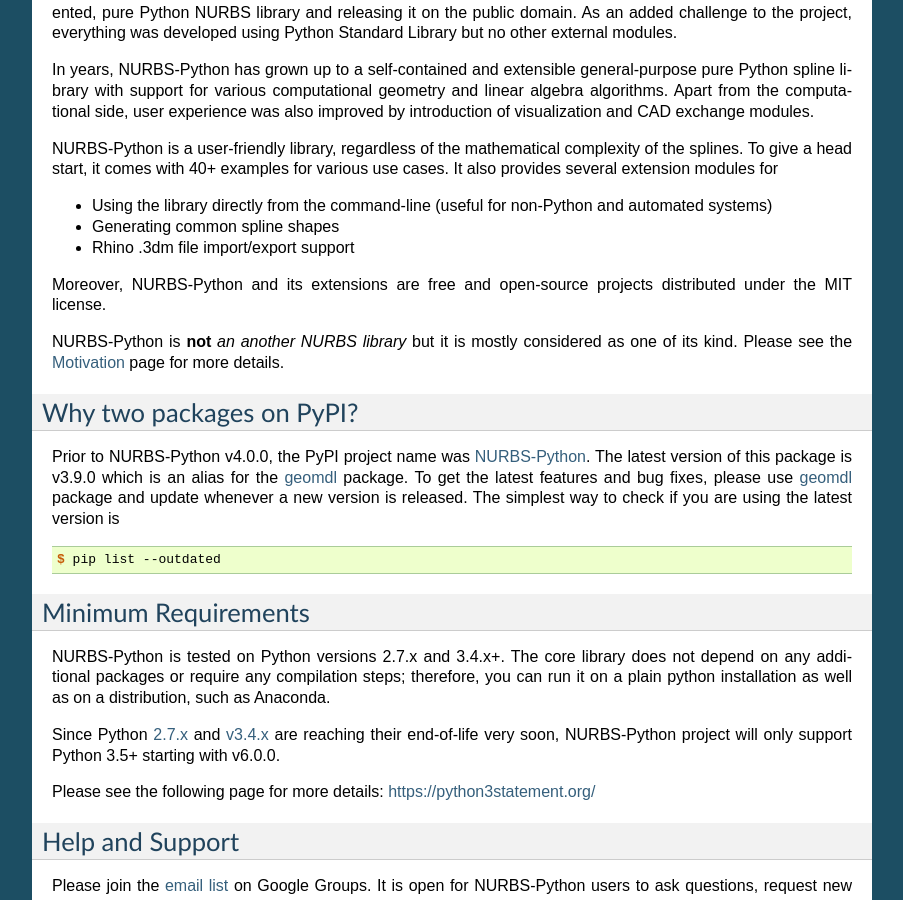
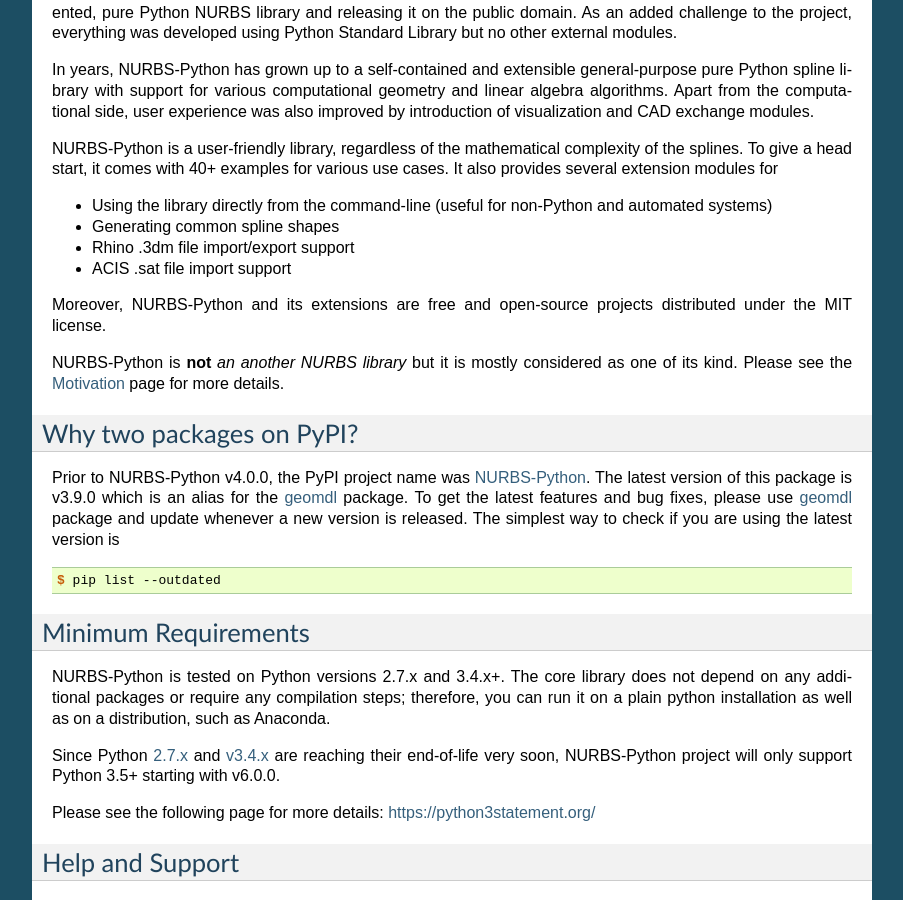
Before and after one commit to orbingol/NURBS-Python, a Sphinx documentation site: the page built from docs/q_a.rst, in a window 1280 px wide and 900 px high, scrolled down 517 px. Shown: the whole window, without its empty margins (198-1101 px from the left). Built offline with Sphinx 7.4.7, drawn with Linux system fonts in a browser that asks for light colours; formulas are drawn with MathJax 3.

Commit message:
Update advertisement

```diff
--- a/docs/q_a.rst
+++ b/docs/q_a.rst
@@ -36,6 +36,7 @@
 * Using the library directly from the command-line (useful for non-Python and automated systems)
 * Generating common spline shapes
 * Rhino .3dm file import/export support
+* ACIS .sat file import support
 
 Moreover, NURBS-Python and its extensions are free and open-source projects distributed under the MIT license.
 
```
